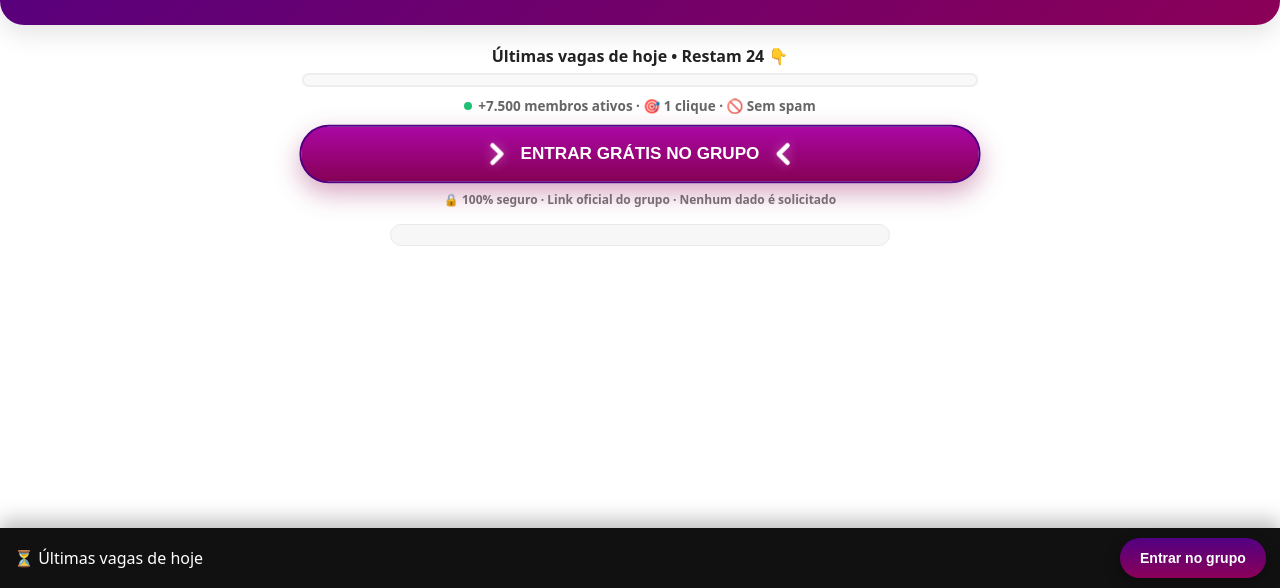
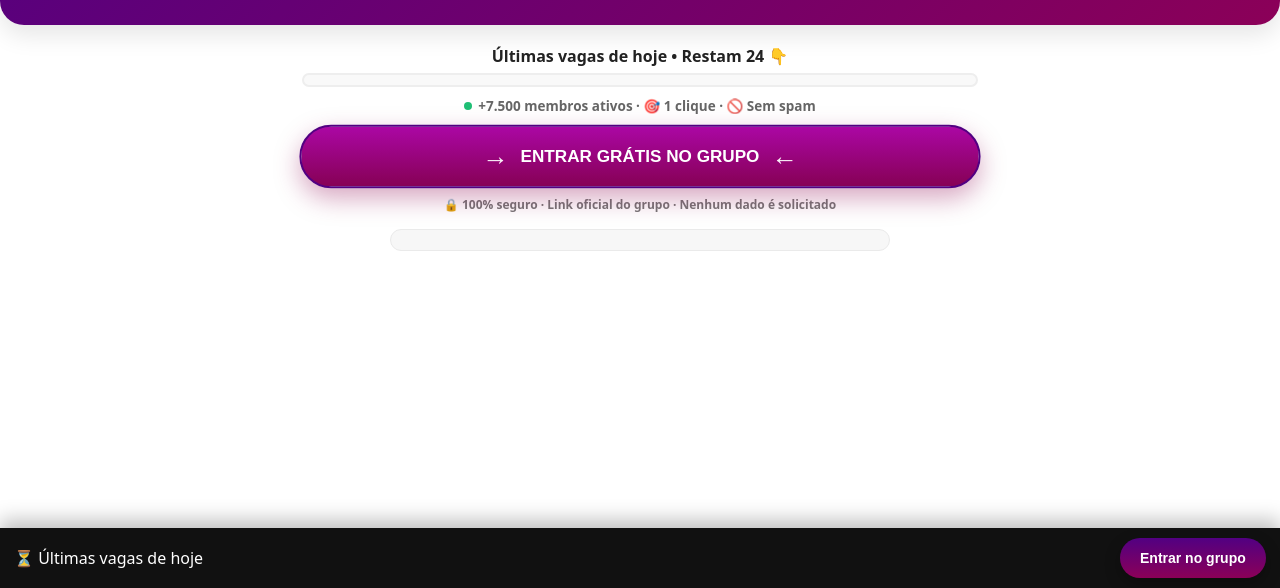
Before and after one commit to sthesxm/universoachadinhos, a plain HTML site: page index.html in a window 1280 px wide. Shown: the part 212-800 px from the top of the page. Drawn offline with Linux system fonts and the light colour scheme.

Commit message:
Update index.html

```diff
--- a/index.html
+++ b/index.html
@@ -23,11 +23,11 @@
 
   <style>
     :root{
-      --grad-start:#520082;   /* header + rodapé btn */
+      --grad-start:#520082;
       --grad-end:#8b0058;
-      --cta1-start:#ab07a4;   /* botão principal */
+      --cta1-start:#ab07a4;
       --cta1-end:#860155;
-      --amber:#FFC107;        /* barra vagas (amarelo gema) */
+      --amber:#FFC107;
       --white:#ffffff;
       --gray:#555;
       --muted:#777;
@@ -36,7 +36,6 @@
     *{box-sizing:border-box;margin:0;padding:0}
     body{font-family:system-ui,-apple-system,"Segoe UI",Roboto,Arial,sans-serif;background:#fff;color:#222;padding-bottom:80px;}
 
-    /* Header */
     header{
       background:linear-gradient(135deg,var(--grad-start),var(--grad-end));
       padding:18px;text-align:center;border-radius:0 0 24px 24px;color:var(--white);
@@ -52,13 +51,11 @@
     .cta-section{text-align:center;margin:8px auto 0;padding:12px;max-width:700px;}
     .vacancy-top{font-weight:800;font-size:16px;margin-bottom:6px;}
 
-    /* Barra de vagas */
     .bar{width:100%;height:14px;background:#f9f9f9;border:2px solid #eee;border-radius:999px;position:relative;overflow:hidden;}
     .bar>.fill{position:absolute;inset:0 100% 0 0;background:var(--amber);border-radius:999px;transition:inset .5s ease;}
     .bar>.fill.flash{box-shadow:0 0 0 0 rgba(255,193,7,.55),0 0 12px rgba(255,193,7,.8);animation:flashOut .55s ease-out forwards;}
     @keyframes flashOut{to{box-shadow:none;}}
 
-    /* Prova social */
     .micro-trust{
       font-size:13.5px;font-weight:700;color:#666;margin:10px 0;
       white-space:nowrap;overflow:hidden;text-overflow:ellipsis;
@@ -75,10 +72,9 @@
       100%{box-shadow:0 0 0 0 rgba(31,191,117,0);}
     }
 
-    /* CTA principal */
     .cta-wrap{position:relative;display:inline-block;width:100%;}
     .cta-btn{
-      display:inline-flex;align-items:center;justify-content:center;gap:10px;
+      display:inline-flex;align-items:center;justify-content:center;
       width:100%;padding:14px 26px;border-radius:999px;
       font-weight:900;font-size:17px;color:#fff;
       background:linear-gradient(180deg,var(--cta1-start),var(--cta1-end));
@@ -91,7 +87,8 @@
     .cta-btn.attn-halo::before{
       content:"";position:absolute;inset:-4px;border-radius:999px;
       border:2px solid rgba(82,0,130,.35);filter:blur(2px);
-      opacity:0;pointer-events:none;animation:haloPop 7s ease-in-out infinite;
+      opacity:0;pointer-events:none;
+      animation:haloPop 7s ease-in-out infinite;
     }
     @keyframes haloPop{
       0%,92%{opacity:0;transform:scale(1)}
@@ -107,32 +104,31 @@
     @keyframes shine{0%,60%{left:-25%}70%{left:110%}100%{left:110%}}
     .cta-btn:active{transform:translateY(1px) scale(.99);box-shadow:0 6px 16px rgba(0,0,0,.25);}
 
-    /* Setas modernas (SVG “gordinhas”) */
-    .cta-icon{
-      width:26px;height:26px;flex:0 0 26px;display:inline-flex;align-items:center;justify-content:center;
-      filter: drop-shadow(0 0 6px rgba(255,255,255,.35));
+    /* === SETAS MAIORES === */
+    .cta-arrow{
+      display:inline-block;
+      font-size:26px; /* maior para mais destaque */
+      color:rgba(255,255,255,0.95);
+      font-weight:900;
+      animation-duration:1.5s;
+      animation-timing-function:ease-in-out;
+      animation-iteration-count:infinite;
     }
-    .cta-icon svg{width:100%;height:100%;}
-    .cta-icon path{
-      stroke:#fff;stroke-width:4.2;stroke-linecap:round;stroke-linejoin:round;fill:none;
-    }
-    .cta-icon.left{animation:arrowInLeft 1.5s ease-in-out infinite;}
-    .cta-icon.right{animation:arrowInRight 1.5s ease-in-out infinite;}
-
+    .cta-arrow.left{margin-right:12px;animation-name:arrowInLeft;}
+    .cta-arrow.right{margin-left:12px;animation-name:arrowInRight;}
     @keyframes arrowInLeft{
       0%,60%,100%{transform:translateX(0);opacity:1;}
-      70%{transform:translateX(4px);opacity:.95;}
+      70%{transform:translateX(4px);opacity:.85;}
     }
     @keyframes arrowInRight{
       0%,60%,100%{transform:translateX(0);opacity:1;}
-      70%{transform:translateX(-4px);opacity:.95;}
+      70%{transform:translateX(-4px);opacity:.85;}
     }
 
     .trust-line{font-size:12px;color:#777;margin-top:8px;font-weight:600;}
     .feed{margin:16px auto 10px;max-width:500px;background:#f7f7f7;
       border:1px solid #eaeaea;border-radius:14px;padding:10px;}
 
-    /* Rodapé */
     .sticky-footer{
       position:fixed;bottom:0;left:0;right:0;background:#111;color:#fff;
       padding:10px 14px;box-shadow:0 -8px 20px rgba(0,0,0,.25);
@@ -172,23 +168,9 @@
 
     <div class="cta-wrap">
       <button id="ctaMain" class="cta-btn attn-halo">
-        <!-- seta moderna (direita) apontando para o centro -->
-        <span class="cta-icon left" aria-hidden="true">
-          <!-- chevron “gordinho” para a direita -->
-          <svg viewBox="0 0 24 24" focusable="false" aria-hidden="true">
-            <path d="M8 4 L16 12 L8 20" />
-          </svg>
-        </span>
-
+        <span class="cta-arrow left">→</span>
         <span>ENTRAR GRÁTIS NO GRUPO</span>
-
-        <!-- seta moderna (esquerda) apontando para o centro -->
-        <span class="cta-icon right" aria-hidden="true">
-          <!-- chevron “gordinho” para a esquerda -->
-          <svg viewBox="0 0 24 24" focusable="false" aria-hidden="true">
-            <path d="M16 4 L8 12 L16 20" />
-          </svg>
-        </span>
+        <span class="cta-arrow right">←</span>
       </button>
     </div>
 
@@ -208,7 +190,6 @@
     const fillBar=document.getElementById('fillBar');
 
     let currentVacancies=parseInt(localStorage.getItem("currentVacancies"))||START_VACANCIES;
-
     function updateVacancyUI(){
       vacancyText.textContent=`Últimas vagas de hoje • Restam ${currentVacancies} 👇`;
       const filled=(START_VACANCIES-currentVacancies)/(START_VACANCIES-MIN_VACANCIES);
@@ -216,13 +197,11 @@
       fillBar.style.inset=`0 ${(1-pct)*100}% 0 0`;
       fillBar.classList.remove('flash');void fillBar.offsetWidth;fillBar.classList.add('flash');
     }
-
     function handleClick(){
       if('vibrate' in navigator) navigator.vibrate(15);
       try{ fbq('track','Lead'); }catch(e){}
       setTimeout(()=>{ window.open(WHATS_LINK,'_blank'); },500);
     }
-
     document.getElementById('ctaMain').addEventListener('click',handleClick);
     document.getElementById('ctaFooter').addEventListener('click',handleClick);
     window.addEventListener('load',()=>updateVacancyUI());
```
